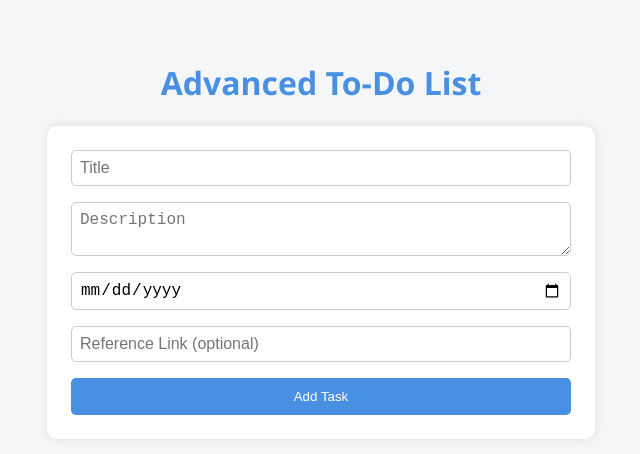
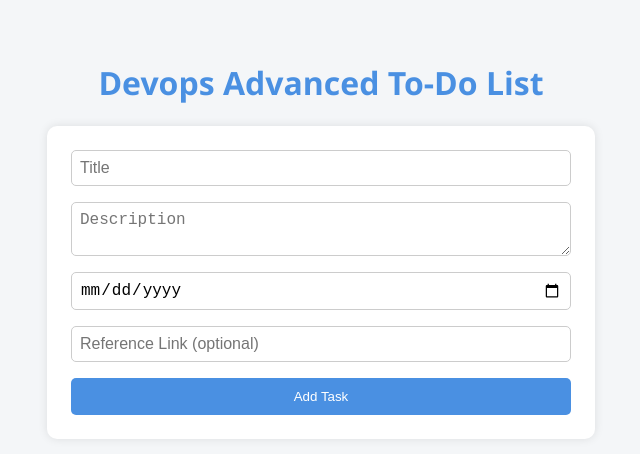
Before and after one commit to SooryaPandian/devops-todo, a plain HTML site: page frontend/index.html in a window 1280 px wide. Shown: the whole page, without its empty margins (319-959 px from the left). Drawn offline with Linux system fonts and the light colour scheme; no server answers.

Commit message:
change title name

```diff
--- a/frontend/index.html
+++ b/frontend/index.html
@@ -90,7 +90,7 @@
   </style>
 </head>
 <body>
-  <h1>Advanced To-Do List</h1>
+  <h1>Devops Advanced To-Do List</h1>
 
   <form id="todoForm">
     <input type="text" id="title" placeholder="Title" required />
```
